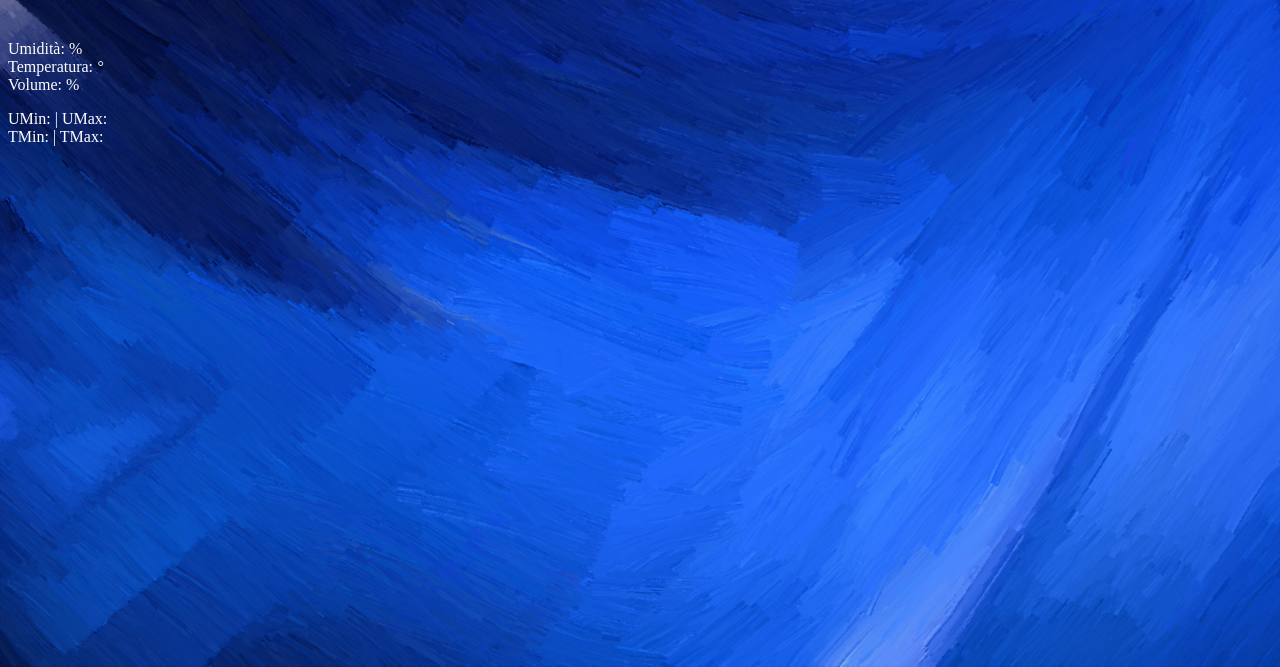
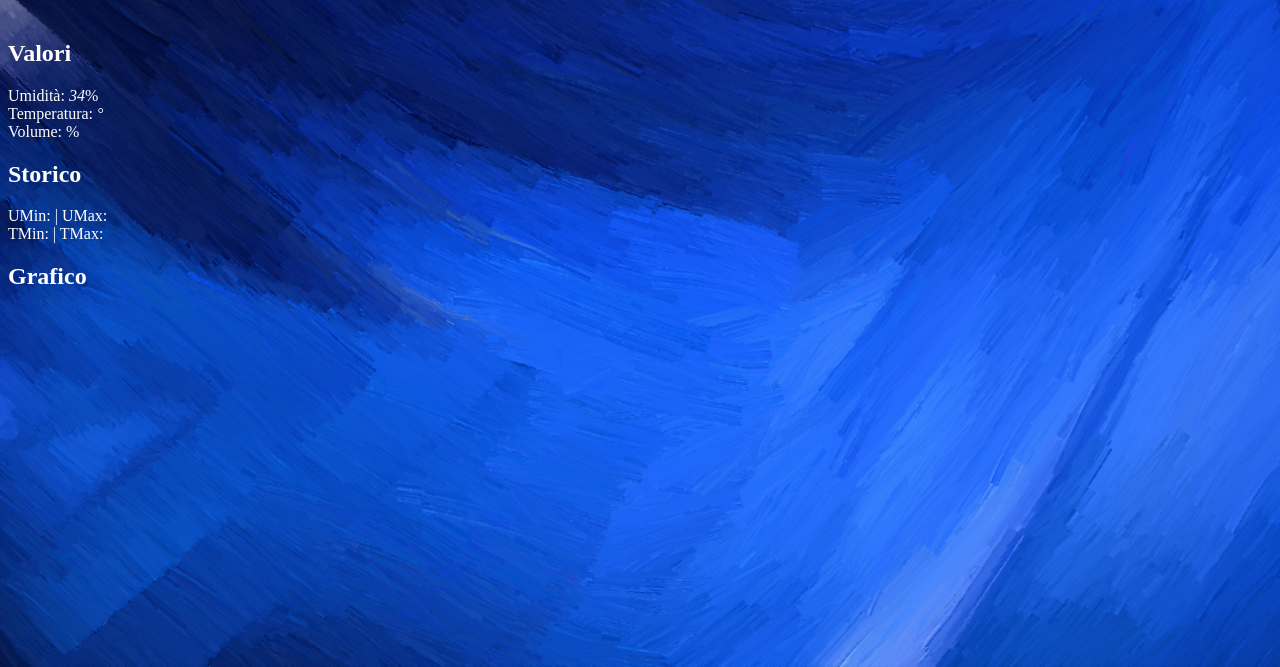
Before and after one commit to Mickylus/Arduino, a plain HTML site: page Umiditech/web/index.html in a window 1280 px wide. Shown: the part 133-800 px from the top of the page. Drawn offline with Linux system fonts and the light colour scheme.

Commit message:
Add data loading functionality and update HTML structure for humidity display

```diff
--- a/Umiditech/web/carica_dati.js
+++ b/Umiditech/web/carica_dati.js
@@ -0,0 +1,13 @@
+async function caricaDati(){
+	try{
+		const risposta = await fetch("dati.json");
+		const dati = await risposta.json();
+
+		document.getElementById("humidity").textContent = dati.umidita
+	}catch(errore){
+		console.error("Errore nel leggere il JSON:", errore);
+        document.getElementById("valore").textContent = "Errore nel caricamento dati";
+	}
+}
+
+caricaDati();
--- /dev/null
+++ b/Umiditech/web/dati.json
@@ -0,0 +1,3 @@
+{
+	"umidita":34
+}
--- a/Umiditech/web/index.html
+++ b/Umiditech/web/index.html
@@ -8,15 +8,18 @@
 	</head>
 	<body>
 		<h1 class="titolo">Umiditech</h1>
+		<h2>Valori</h2>
 		<p id="val_princ">
 			Umidità: <var id="humidity"></var>%<br>
 			Temperatura: <var id="temperature">°</var><br>
 			Volume: <var id="volume"></var>%<br>
 		</p>
+		<h2>Storico</h2>
 		<p id="stats">
 			UMin: <var id="hmin"></var> | UMax: <var id="hmax"></var><br>
 			TMin: <var id="tmin"></var> | TMax: <var id="tmax"></var><br>
 		</p>
+		<h2>Grafico</h2>
 		<div id="g-box">
 			<canvas id="grafico"></canvas>
 		</div>
```
